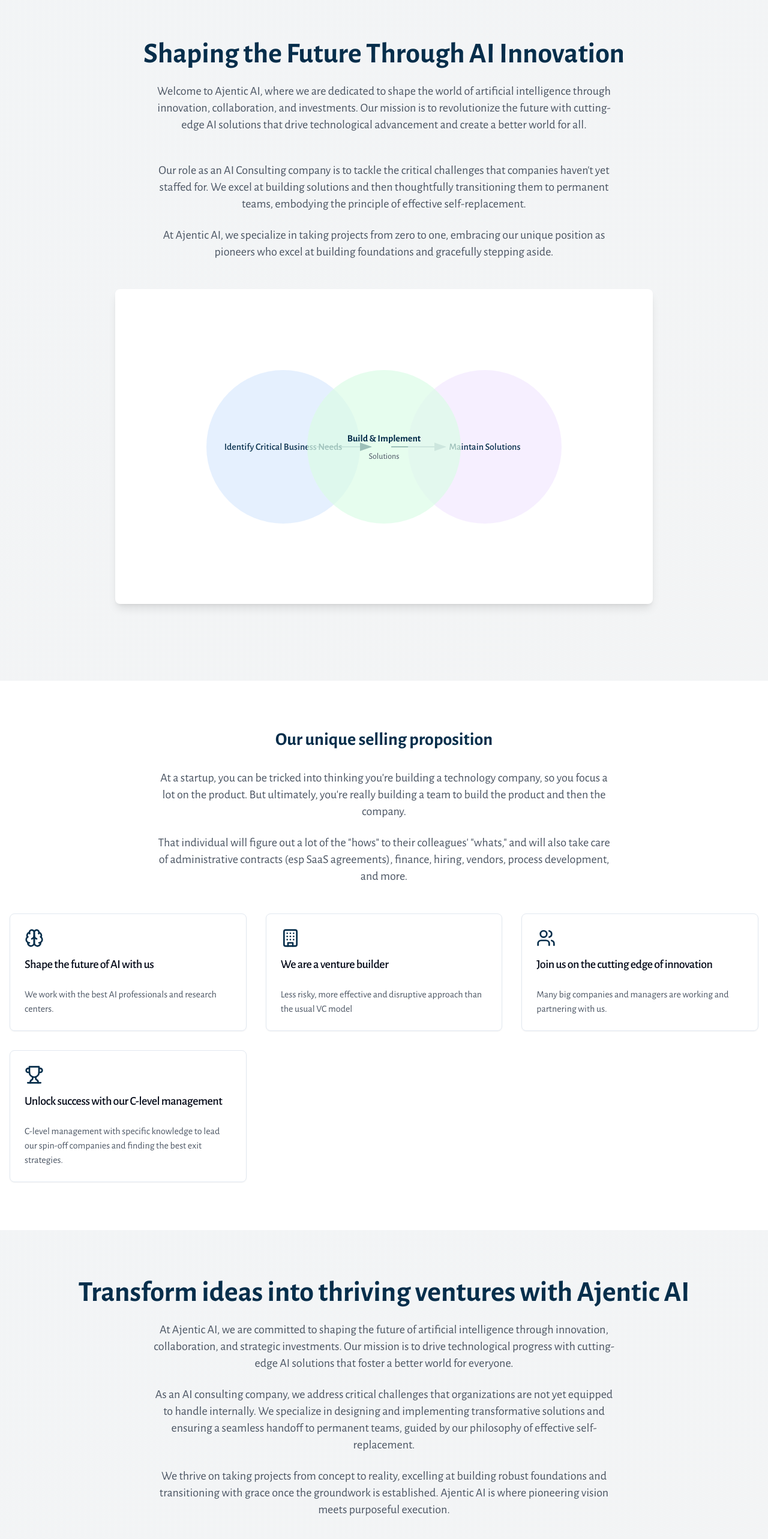
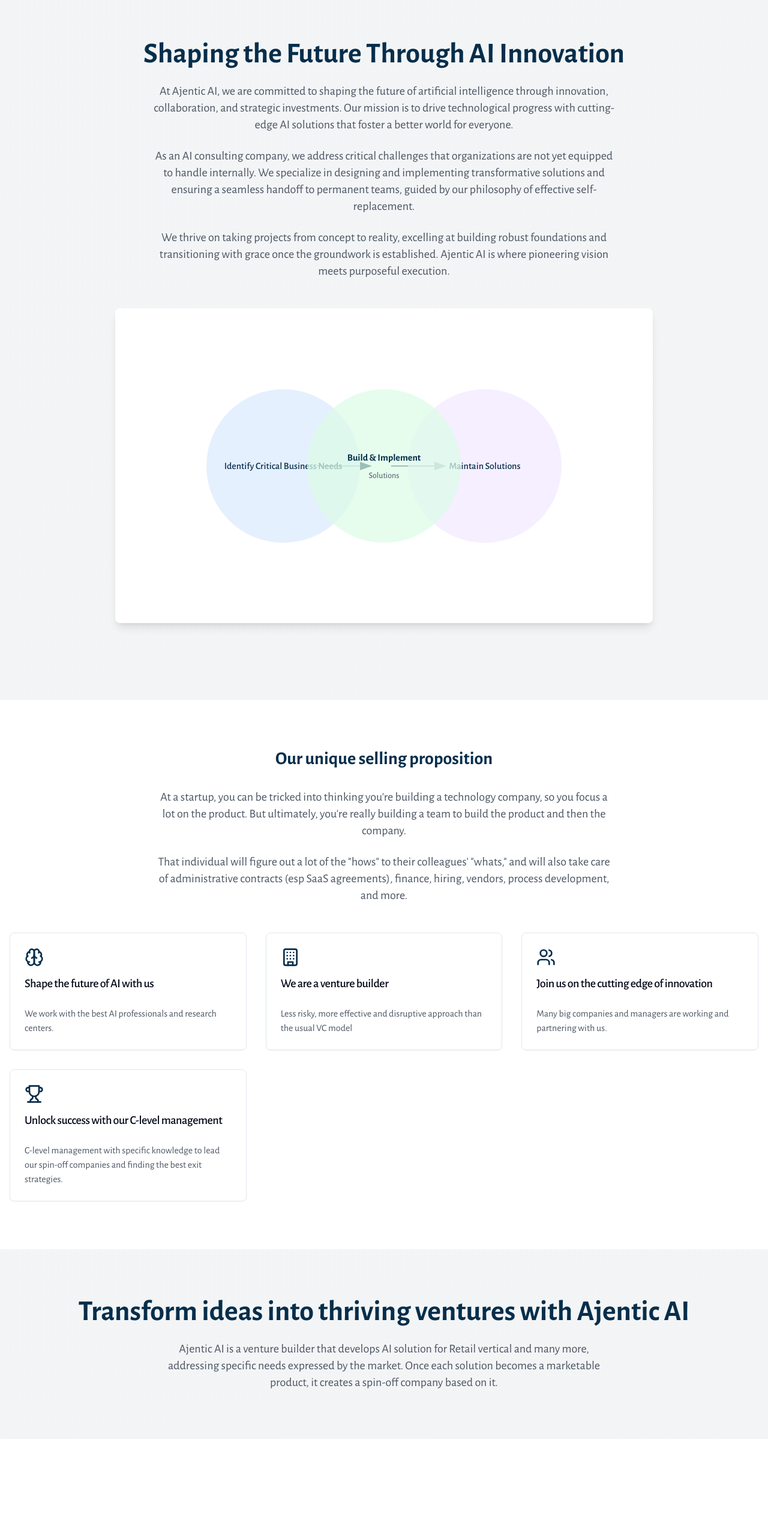
Before and after one commit to Ajentic/ajentic-ai, a React (Vite) app: page / in a window 1280 px wide. Shown: the part 78-2644 px from the top of the page at 60% size. After the commit the page ends 2477 px from the top, so only its background shows below. Built offline with nearby package versions, Linux system fonts and the light colour scheme.

Commit message:
Restore previous content in first section.
Reverted the first section of the code to its original state as per the request.
[skip gpt_engineer]

```diff
--- a/src/pages/About.tsx
+++ b/src/pages/About.tsx
@@ -10,15 +10,15 @@ const About = () => {
           <h1 className="text-4xl md:text-5xl font-bold text-primary text-center mb-6">
             Shaping the Future Through AI Innovation
           </h1>
-          <p className="text-xl text-gray-600 text-center max-w-3xl mx-auto mb-12">
-            Welcome to Ajentic AI, where we are dedicated to shape the world of artificial intelligence through innovation, collaboration, and investments. Our mission is to revolutionize the future with cutting-edge AI solutions that drive technological advancement and create a better world for all.
-          </p>
-          <div className="max-w-3xl mx-auto mb-12">
-            <p className="text-xl text-gray-600 text-center mb-6">
-              Our role as an AI Consulting company is to tackle the critical challenges that companies haven't yet staffed for. We excel at building solutions and then thoughtfully transitioning them to permanent teams, embodying the principle of effective self-replacement.
+          <div className="text-xl text-gray-600 text-center max-w-3xl mx-auto space-y-6">
+            <p>
+              At Ajentic AI, we are committed to shaping the future of artificial intelligence through innovation, collaboration, and strategic investments. Our mission is to drive technological progress with cutting-edge AI solutions that foster a better world for everyone.
             </p>
-            <p className="text-xl text-gray-600 text-center">
-              At Ajentic AI, we specialize in taking projects from zero to one, embracing our unique position as pioneers who excel at building foundations and gracefully stepping aside.
+            <p>
+              As an AI consulting company, we address critical challenges that organizations are not yet equipped to handle internally. We specialize in designing and implementing transformative solutions and ensuring a seamless handoff to permanent teams, guided by our philosophy of effective self-replacement.
+            </p>
+            <p>
+              We thrive on taking projects from concept to reality, excelling at building robust foundations and transitioning with grace once the groundwork is established. Ajentic AI is where pioneering vision meets purposeful execution.
             </p>
           </div>
           <VennDiagram />
@@ -68,17 +68,10 @@ const About = () => {
           <h2 className="text-4xl md:text-5xl font-bold text-primary text-center mb-6">
             Transform ideas into thriving ventures with Ajentic AI
           </h2>
-          <div className="text-xl text-gray-600 text-center max-w-3xl mx-auto space-y-6">
-            <p>
-              At Ajentic AI, we are committed to shaping the future of artificial intelligence through innovation, collaboration, and strategic investments. Our mission is to drive technological progress with cutting-edge AI solutions that foster a better world for everyone.
-            </p>
-            <p>
-              As an AI consulting company, we address critical challenges that organizations are not yet equipped to handle internally. We specialize in designing and implementing transformative solutions and ensuring a seamless handoff to permanent teams, guided by our philosophy of effective self-replacement.
-            </p>
-            <p>
-              We thrive on taking projects from concept to reality, excelling at building robust foundations and transitioning with grace once the groundwork is established. Ajentic AI is where pioneering vision meets purposeful execution.
-            </p>
-          </div>
+          <p className="text-xl text-gray-600 text-center max-w-3xl mx-auto">
+            Ajentic AI is a venture builder that develops AI solution for Retail vertical and many more, addressing specific needs expressed by the market.
+            Once each solution becomes a marketable product, it creates a spin-off company based on it.
+          </p>
         </div>
       </section>
     </div>
```
